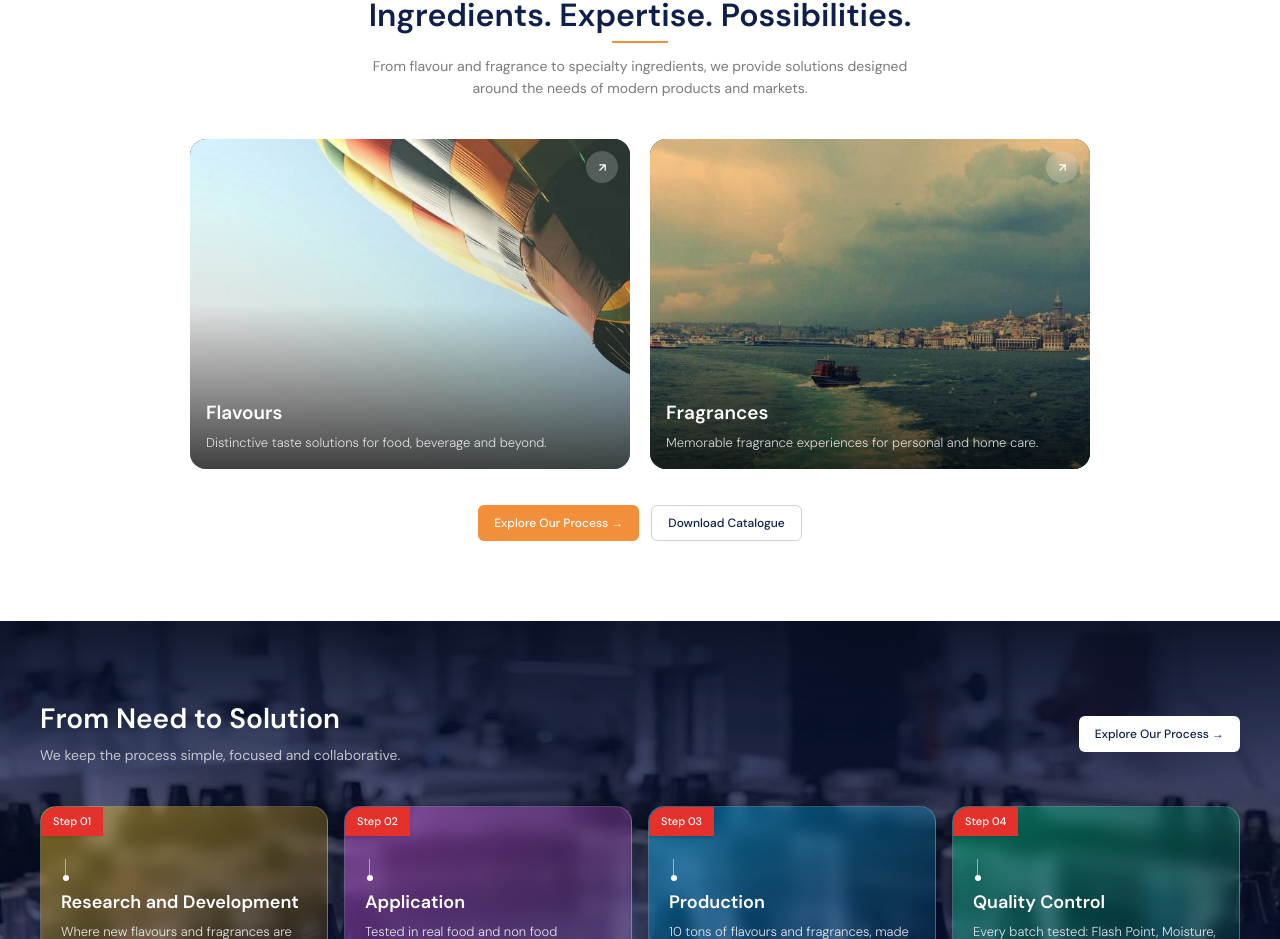
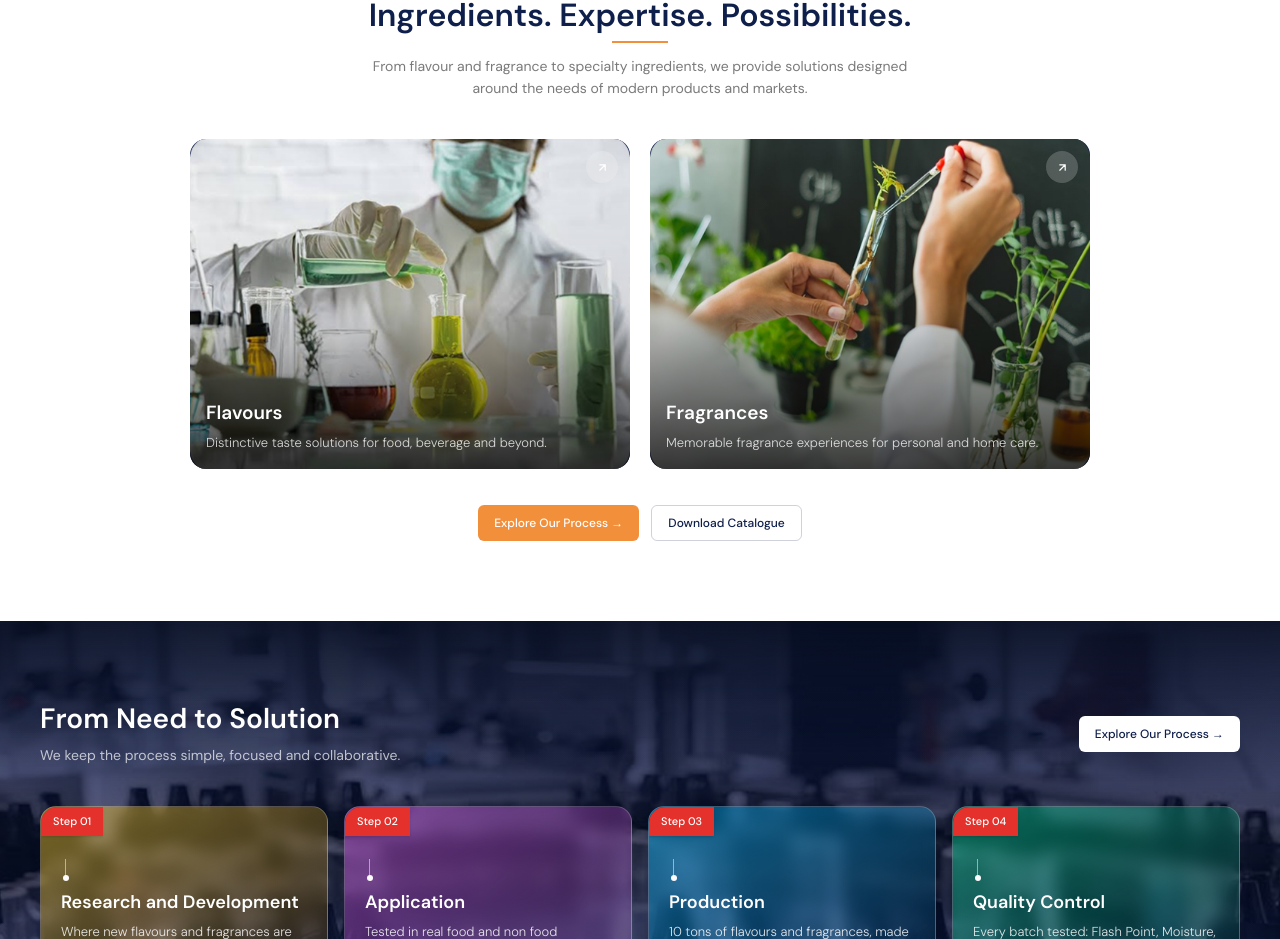
Before and after one commit to Mian-3/AMI, a Next.js app: page /en in a window 1280 px wide. Shown: the part 1640-2579 px from the top of the page. Built offline with nearby package versions, Linux system fonts and the light colour scheme.

Commit message:
Update design per new reference: nav labels, stats, expertise (2 cards), process reorder, industries button, events layout, new Insights section

```diff
--- a/components/Expertise.js
+++ b/components/Expertise.js
@@ -11,8 +11,8 @@ function ArrowIcon() {
 
 function getItems(dict) {
   return [
-    { title: dict.expertise.items.flavours.title, desc: dict.expertise.items.flavours.desc, src: "/images/expertise/flavours.jpg" },
-    { title: dict.expertise.items.fragrances.title, desc: dict.expertise.items.fragrances.desc, src: "/images/expertise/fragrances.jpg" },
+    { title: dict.expertise.items.flavours.title, desc: dict.expertise.items.flavours.desc, src: "/images/expertise/new1.png" },
+    { title: dict.expertise.items.fragrances.title, desc: dict.expertise.items.fragrances.desc, src: "/images/expertise/new2.png" },
   ];
 }
 
```
Also changed, not shown: public/images/expertise/new1.png (added), public/images/expertise/new2.png (added).
